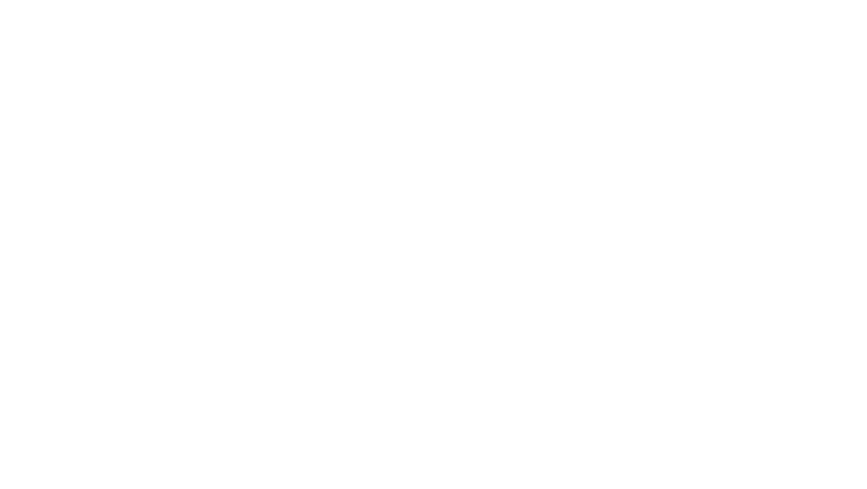
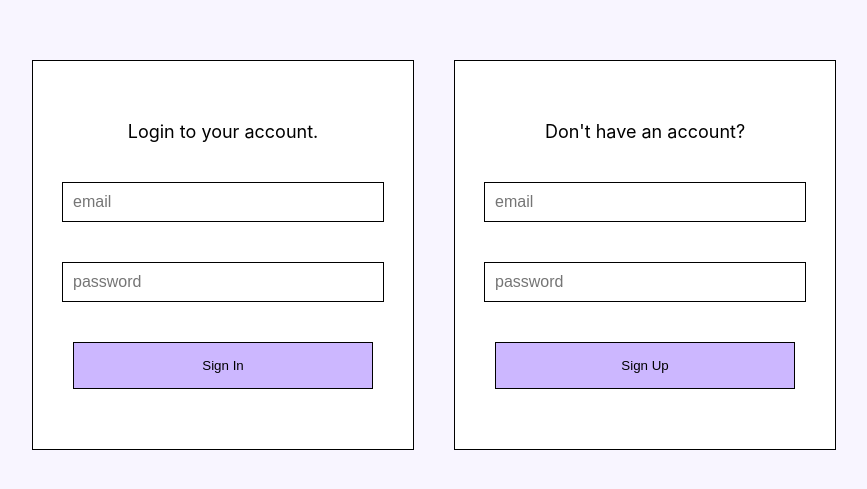
Before and after one commit to ARJUN-SABU/park-it, a React (Create React App) app in the folder frontend/: page /login in a window 1280 px wide. Before the commit this address had no page. Shown: the part 145-634 px from the top of the page, without its empty margins (206-1073 px from the left). Built offline with nearby package versions, Linux system fonts and the light colour scheme.

Commit message:
Added the login page

```diff
--- a/frontend/src/App.js
+++ b/frontend/src/App.js
@@ -3,6 +3,7 @@ import { Routes, Route } from "react-router-dom";
 
 //components
 import HomePage from "./components/HomePage";
+import LoginPage from "./components/LoginPage";
 
 //styles
 import "./styles/App.css";
@@ -12,6 +13,7 @@ function App() {
     <div className="app">
       <Routes>
         <Route path="/" element={<HomePage />} />
+        <Route path="/login" element={<LoginPage />} />
       </Routes>
     </div>
   );
--- /dev/null
+++ b/frontend/src/components/LoginPage.js
@@ -0,0 +1,23 @@
+//styles
+import "../styles/LoginPage.css";
+
+function LoginPage() {
+  return (
+    <div className="loginPage">
+      <div className="loginPage__inputBox">
+        <p>Login to your account.</p>
+        <input type="text" placeholder="email"></input>
+        <input type="password" placeholder="password"></input>
+        <button>Sign In</button>
+      </div>
+      <div className="loginPage__inputBox">
+        <p>Don't have an account?</p>
+        <input type="text" placeholder="email"></input>
+        <input type="password" placeholder="password"></input>
+        <button>Sign Up</button>
+      </div>
+    </div>
+  );
+}
+
+export default LoginPage;
--- a/frontend/src/components/Navbar.js
+++ b/frontend/src/components/Navbar.js
@@ -1,3 +1,6 @@
+//packages
+import { Link } from "react-router-dom";
+
 //styles
 import "../styles/Navbar.css";
 
@@ -15,7 +18,9 @@ function Navbar() {
     <div className="navbar">
       <h1 className="navbar__logo">Park.it</h1>
       <div className="navbar__authcontainer">
-        <button className="navbar__authSignIn">Sign In</button>
+        <Link to="/login">
+          <button className="navbar__authSignIn">Sign In</button>
+        </Link>
         {/* <p className="navbar__authUserName" onClick={toggleAuthOptions}>
           Hello, username{" "}
           <span className="icon">
--- /dev/null
+++ b/frontend/src/styles/LoginPage.css
@@ -0,0 +1,51 @@
+.loginPage {
+  display: flex;
+  justify-content: center;
+  align-items: center;
+  min-height: 100vh;
+}
+
+.loginPage__inputBox {
+  display: flex;
+  flex-direction: column;
+  align-items: center;
+  border: 1px solid black;
+  padding: 60px 40px;
+  margin: 20px;
+  width: 300px;
+  background-color: white;
+}
+
+.loginPage__inputBox p {
+  margin-bottom: 20px;
+  font-size: 18px;
+}
+
+.loginPage__inputBox input {
+  border: 1px solid black;
+  padding: 10px 10px;
+  margin: 20px 0;
+  width: 100%;
+  font-size: 16px;
+}
+
+.loginPage__inputBox button {
+  padding: 15px 10px;
+  width: 100%;
+  border: 1px solid black;
+  background-color: #ccb7ff;
+  margin-top: 20px;
+  cursor: pointer;
+}
+
+@media (max-width: 639px) {
+  .loginPage {
+    flex-direction: column;
+  }
+}
+
+@media (max-width: 429px) {
+  .loginPage__inputBox {
+    width: 60%;
+  }
+}
```
